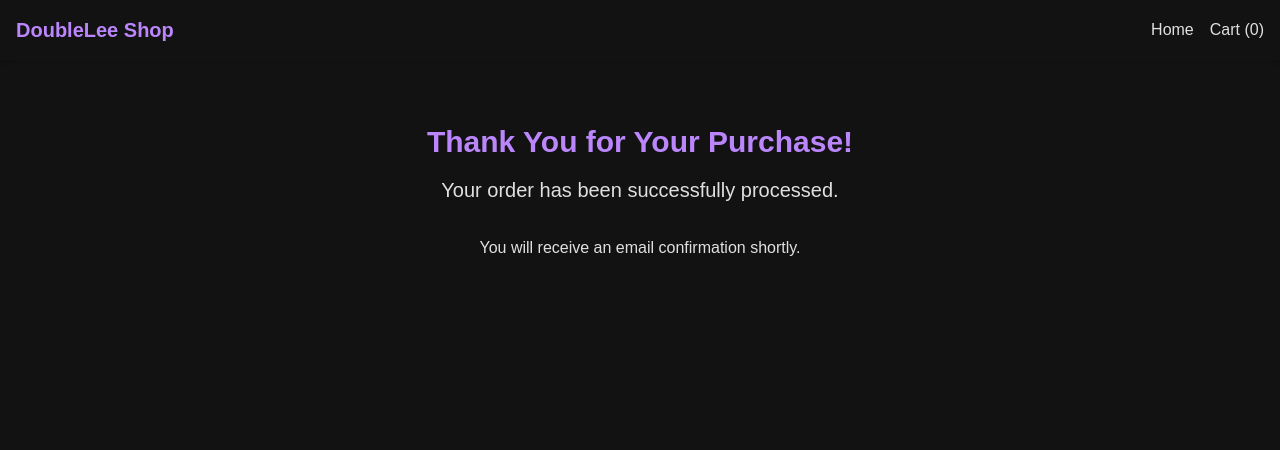
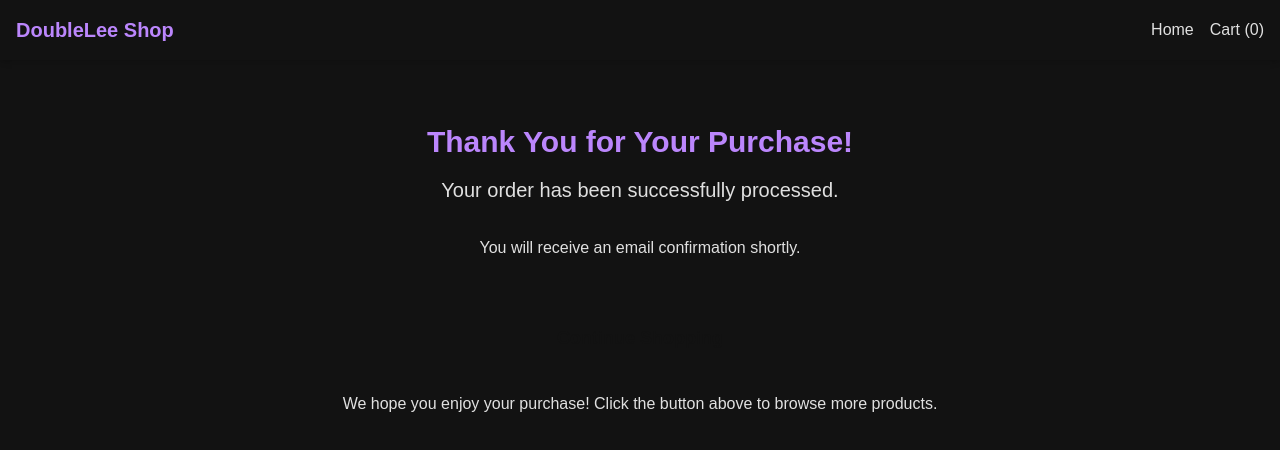
Before and after one commit to joetechgeek/doublelee, a Next.js app: page /success in a window 1280 px wide. Shown: the top 450 px of the page. Built offline with nearby package versions, Linux system fonts and the light colour scheme.

Commit message:
hdhdhdhdh

```diff
--- a/app/success/page.tsx
+++ b/app/success/page.tsx
@@ -10,12 +10,17 @@ export default function SuccessPage() {
       <p className="text-foreground mb-8">
         You will receive an email confirmation shortly.
       </p>
-      <Link
-        href="/"
-        className="inline-block bg-secondary text-background px-6 py-3 rounded-lg font-semibold hover:bg-opacity-80 transition-colors duration-200"
-      >
-        Continue Shopping
-      </Link>
+      <div className="mt-12">
+        <Link
+          href="/"
+          className="inline-block bg-secondary text-background px-8 py-4 rounded-lg font-semibold text-lg hover:bg-opacity-80 transition-colors duration-200"
+        >
+          Continue Shopping
+        </Link>
+      </div>
+      <p className="mt-6 text-foreground">
+        We hope you enjoy your purchase! Click the button above to browse more products.
+      </p>
     </div>
   );
 }
```
